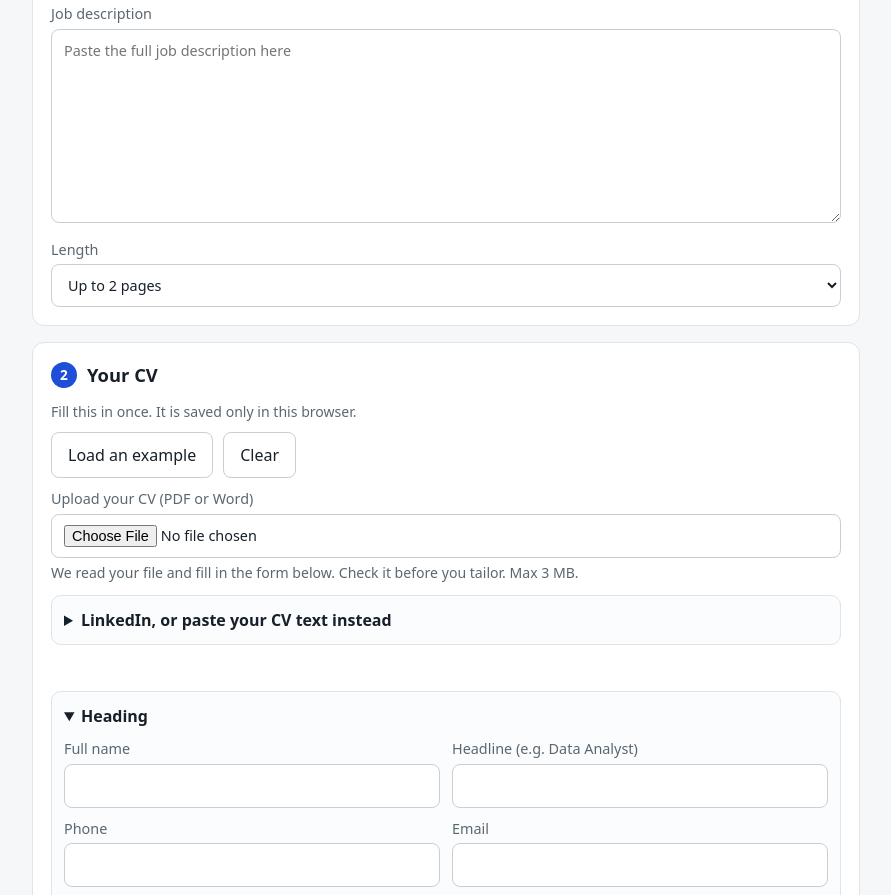
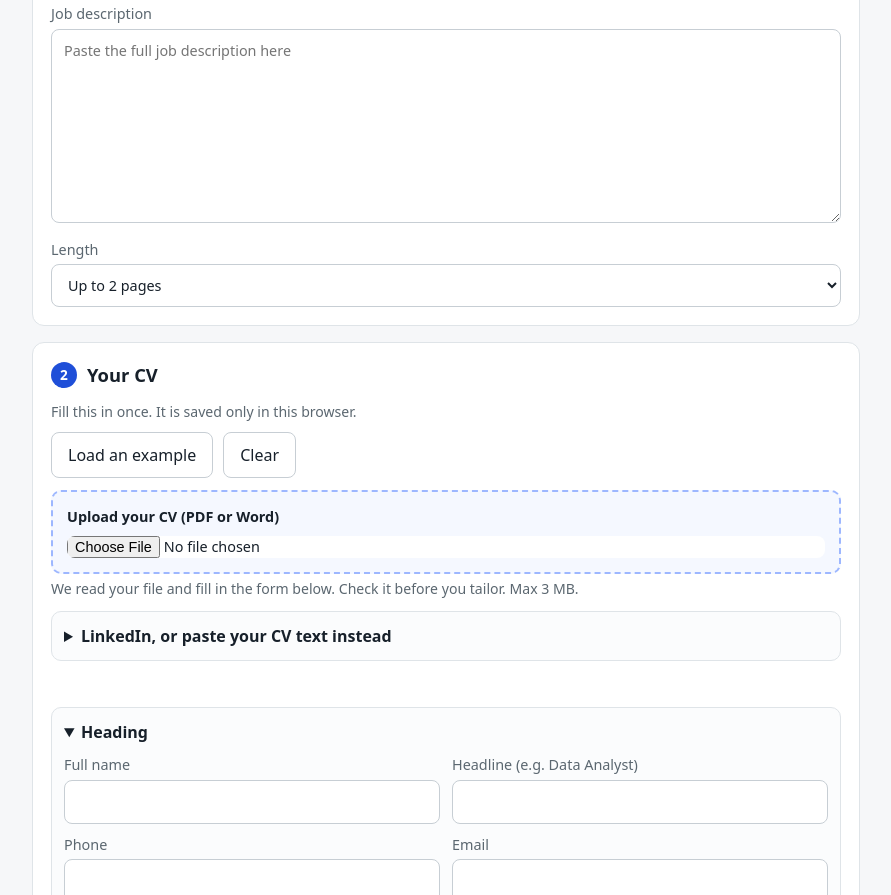
Before and after one commit to SudhaMsr/resume-tailor, a website: page web/index.html in a window 1280 px wide. Shown: the part 362-1257 px from the top of the page, without its empty margins (194-1085 px from the left). Drawn offline with Linux system fonts and the light colour scheme.

Commit message:
Add styles for import box and file button

```diff
--- a/web/style.css
+++ b/web/style.css
@@ -45,3 +45,6 @@ button.danger { color:#a31919; border-color:#e2b8b8; background:#fff; }
 .saved li:first-child { border-top:0; }
 .foot { color:var(--muted); font-size:.82rem; padding:12px 16px 32px; }
 [hidden] { display:none !important; }
+.importbox { margin:12px 0 4px; }
+.filebtn { display:block; padding:14px; border:2px dashed #9db7ff; border-radius:10px; background:#f5f8ff; color:var(--ink); font-weight:600; cursor:pointer; margin:0; }
+.filebtn input { margin-top:8px; font-weight:400; border:0; padding:0; }
```
